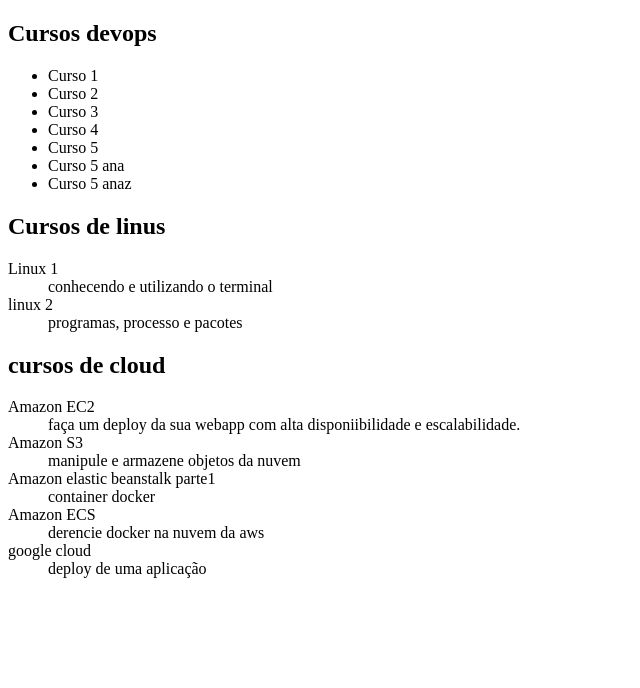
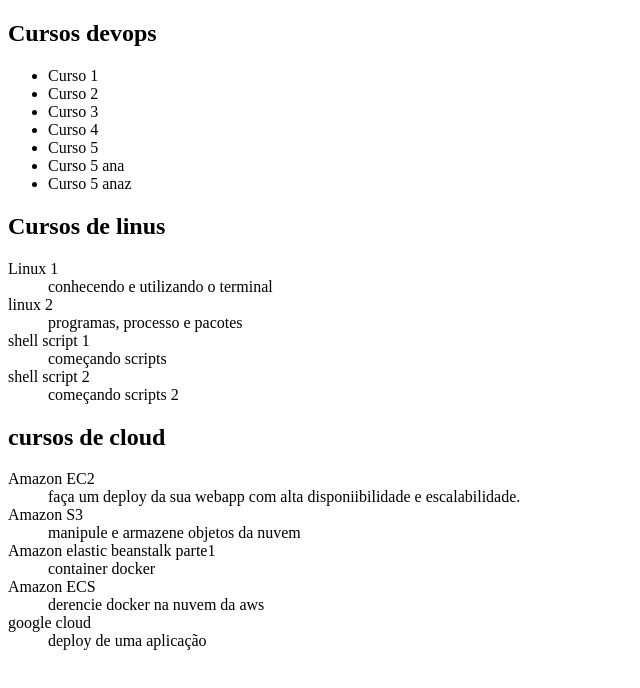
Before and after one commit to layssahillary/alura-git, a plain HTML site: page index.html in a window 1280 px wide. Shown: the whole page, without its empty margins (0-640 px from the left). Drawn offline with Linux system fonts and the light colour scheme.

Commit message:
corrigindo bug

```diff
--- a/index.html
+++ b/index.html
@@ -5,7 +5,7 @@
     <meta http-equiv="X-UA-Compatible" content="IE=edge">
     <meta name="viewport" content="width=device-width, initial-scale=1.0">
 
-    <title> devops segundo novamentee</title>
+    <title> lista de cursos</title>
 </head>
 <body>
 
@@ -29,6 +29,12 @@
 
         <dt>linux 2</dt>
         <dd>programas, processo e pacotes</dd>
+
+        <dt>shell script 1</dt>
+        <dd>começando scripts</dd>
+
+        <dt>shell script 2</dt>
+        <dd>começando scripts 2</dd>
     </dl>
 
     <h2>cursos de cloud</h2>
```
